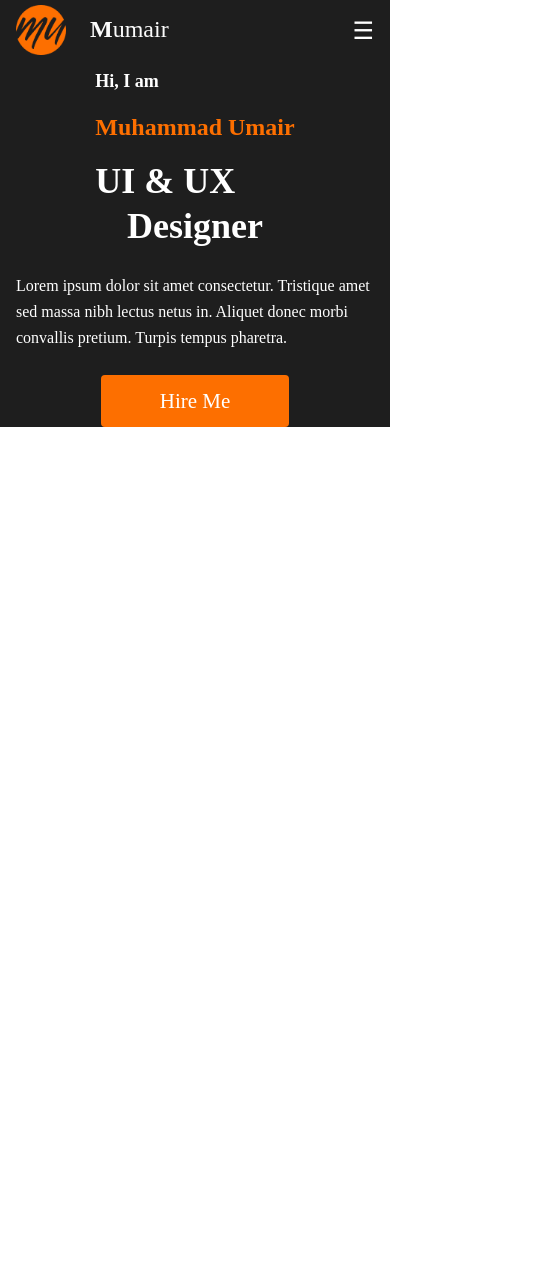
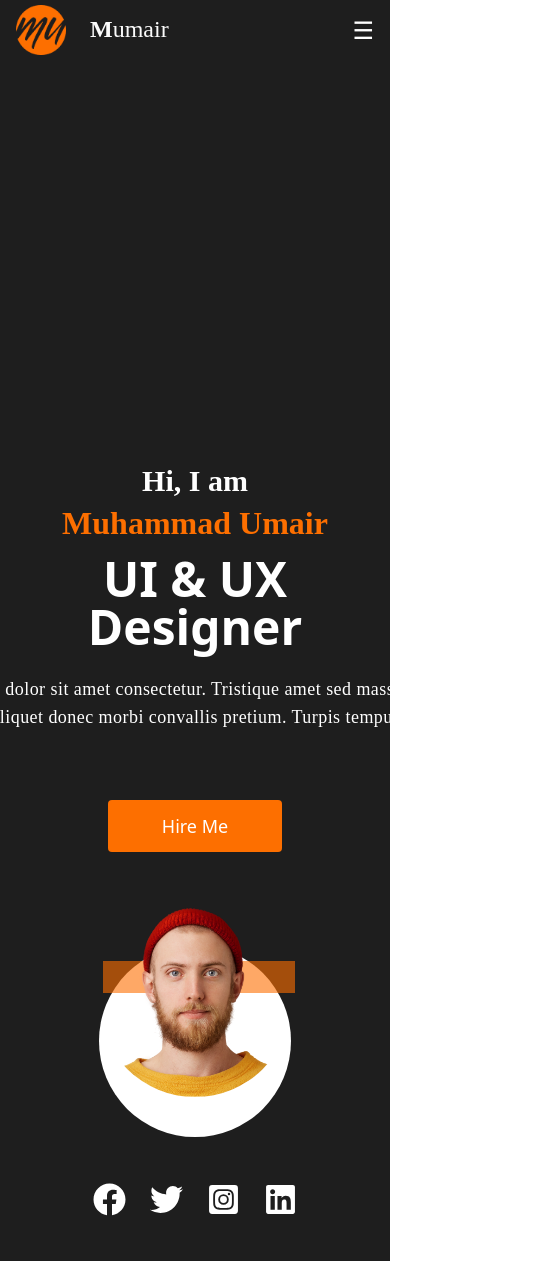
Before and after one commit to MahamudM90/portfolio-task, a Next.js app: page / in a window 390 px wide. Shown: the whole page, 560 px wide, since content can reach past the window. Before the commit the page ends 844 px from the top, so only its background shows below. Built offline with nearby package versions, Linux system fonts and the light colour scheme.

Commit message:
hero section done with responsive

```diff
--- a/app/component/Hero/Hero.js
+++ /dev/null
@@ -1,34 +0,0 @@
-export default function Hero(){
-    return(
-        <>
-       <div className='w-full md:h-[687px] px-4 md:px-8 flex flex-col  items-center md:items-start'>
-    {/* Text Section */}
-    <div className='md:w-1/2 flex flex-col space-y-4'>
-        <h1 className='text-[#FFFFFF] text-lg md:text-2xl font-[Poppins] font-semibold'>
-            Hi, I am
-        </h1>
-        <span className='text-[#FD6F00] text-2xl md:text-4xl font-[Poppins] font-semibold'>
-            Muhammad Umair
-        </span>
-        <h2 className='text-[#FFFFFF] text-4xl md:text-[90px] leading-tight md:leading-[120px] font-[Poppins] font-bold'>
-            UI & UX
-            <span className='text-[#FFFFFF] md:w-[780px] text-4xl md:text-[90px] leading-tight md:leading-[120px] font-[Poppins] font-bold flex justify-center'> Designer</span>
-        </h2>
-
-    </div>
-
-    {/* Paragraph Section */}
-    <div className='md:w-1/2 mt-6 md:mt-0'>
-        <p className='text-[#FFFFFF] font-[Poppins] text-base md:text-xl leading-relaxed'>
-            Lorem ipsum dolor sit amet consectetur. Tristique amet sed massa nibh lectus netus in. Aliquet donec morbi convallis pretium. Turpis tempus pharetra.
-        </p>
-    </div>
-    <br></br>
-    <div>
-        <button className='w-[188px] h-[52px] bg-[#FD6F00] rounded text-[21px] font-normal leading-[32px] text-[#FFFFFF] font-[Poppins] transition ease-in-out delay-150  hover:-translate-y-1 hover:scale-110 hover:bg-amber-900 duration-300'>Hire Me</button>
-    </div>
-</div>
-
-        </>
-    )
-}
--- /dev/null
+++ b/app/component/Hero/page.js
@@ -0,0 +1,74 @@
+import Image from 'next/image';
+import Herow from '../../public/images/hero.png';
+import { FaFacebook } from "react-icons/fa";
+import { FaTwitter } from "react-icons/fa";
+import { FaInstagramSquare } from "react-icons/fa";
+import { FaLinkedin } from "react-icons/fa6";
+import { FontAwesomeIcon } from '@fortawesome/react-fontawesome';
+import { faFacebook, faTwitter, faInstagram, faLinkedin } from '@fortawesome/free-brands-svg-icons';
+
+
+export default function HeroSection() {
+    return (
+        <>
+
+            <div className="max-sm:mt-[350px] flex flex-col md:flex-row justify-evenly items-center min-h-screen">
+                {/* Left Section: Text */}
+                <div className="flex flex-col justify-center md:w-1/2 text-center md:text-left px-4 md:px-8">
+                    <h1 className="text-[#FFFFFF] text-3xl md:text-[24px] font-[Poppins] font-semibold">
+                        Hi, I am
+                    </h1>
+                    <span className="text-[#FD6F00] text-[32px] md:text-[32px] font-[Poppins] font-semibold">
+                        Muhammad Umair
+                    </span>
+                    <h2 className="text-[#FFFFFF] text-5xl md:text-[100px] font-bold mt-2">
+                        UI & UX
+                        <br />
+                        <span className="block md:inline mx-6 md:mx-60">Designer</span>
+                    </h2>
+                    <p className="w-[698px] h-[101px] text-[#FFFFFF] text-[18px] md:text-[21px] font-normal leading-[28px] md:leading-[32px] mt-6 tracking-wide max-w-[90%] mx-auto md:mx-0 font-[Poppins]">
+                        Lorem ipsum dolor sit amet consectetur. Tristique amet sed massa nibh lectus netus in. Aliquet donec morbi convallis pretium. Turpis tempus pharetra.
+                    </p>
+                    <button className="md:w-[188px] md:h-[52px] w-1/4 h-1/4 max-sm:mx-auto bg-[#FD6F00] hover:bg-orange-600 transition-transform transform hover:scale-105 text-white text-lg px-6 py-3 mt-6 rounded">
+                        Hire Me
+                    </button>
+                </div>
+
+                {/* Right Section: Profile Image */}
+                <div className="relative w-48 h-48 md:w-64 md:h-64 lg:w-80 lg:h-80 mt-6 md:mt-0 md:ml-8 max-sm:mt-12">
+                    {/* Orange Rectangular Background */}
+                    <div className="absolute top-4 md:top-[-18px] left-1 md:left-[-9%] bg-[#FD6F0099] w-48 h-8 md:w-[374px] md:h-[83px] z-20"></div>
+
+                    {/* White Circular Background */}
+                <div className="absolute inset-0 bg-white rounded-full z-10"></div>
+
+                    {/* Profile Image */}
+                    <Image
+                        src={Herow}
+                        alt="Profile"
+                        className="rounded-full object-cover z-30 -mt-10 md:-mt-20"
+                        layout="fill"
+                    />
+                </div>
+
+                {/* Social Icons Section */}
+                <div className="flex justify-center items-center  space-x-6 z-40 md:mt-[440px] md:-ml-[350px]">
+                    <a href="https://facebook.com" target="_blank" rel="noopener noreferrer">
+                        <FaFacebook className="w-[33px] h-[33px] text-white hover:text-orange-500 transition-colors" />
+                    </a>
+                    <a href="https://twitter.com" target="_blank" rel="noopener noreferrer">
+                        <FaTwitter className="w-[33px] h-[33px] text-white hover:text-orange-500 transition-colors" />
+                    </a>
+                    <a href="https://instagram.com" target="_blank" rel="noopener noreferrer">
+                        <FaInstagramSquare className="w-[33px] h-[33px] text-white hover:text-orange-500 transition-colors" />
+                    </a>
+                    <a href="https://linkedin.com" target="_blank" rel="noopener noreferrer">
+                        <FaLinkedin className="w-[33px] h-[33px] text-white hover:text-orange-500 transition-colors" />
+                    </a>
+                </div>
+            </div>
+
+        </>
+
+    );
+}
--- a/app/page.js
+++ b/app/page.js
@@ -1,6 +1,6 @@
 import Image from "next/image";
 import Navbar from "./component/Navbar/page";
-import Hero from "./component/Hero/Hero";
+import Hero from "./component/Hero/page";
 
 export default function Home() {
   return (
--- a/package.json
+++ b/package.json
@@ -9,9 +9,12 @@
     "lint": "next lint"
   },
   "dependencies": {
+    "@fortawesome/free-brands-svg-icons": "^6.6.0",
+    "@fortawesome/react-fontawesome": "^0.2.2",
     "next": "14.2.15",
     "react": "^18",
-    "react-dom": "^18"
+    "react-dom": "^18",
+    "react-icons": "^5.3.0"
   },
   "devDependencies": {
     "autoprefixer": "^10.4.20",
```
Also changed, not shown: app/public/images/hero.png (added), 1 other file (tests, documents, lock files or other folders).
